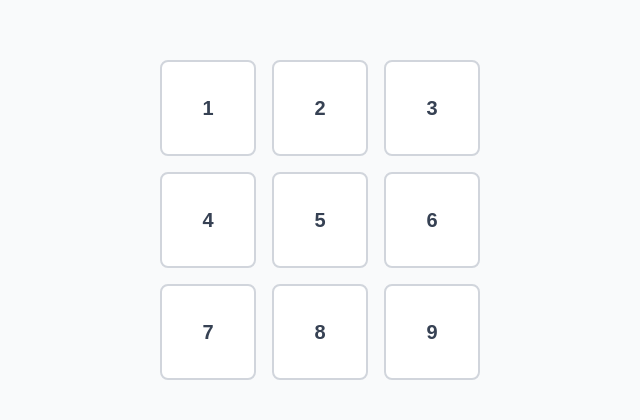
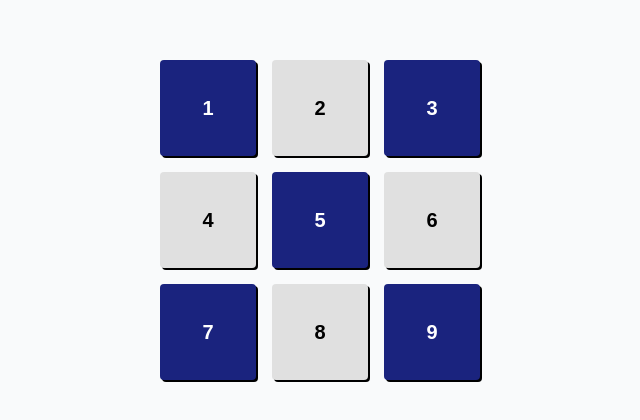
Before and after one commit to Aditya-269/The-Recursive-Grid, a Next.js app: page / in a window 1280 px wide. Shown: the part 180-600 px from the top of the page, without its empty margins (320-960 px from the left). Built offline with nearby package versions, Linux system fonts and the light colour scheme.

Commit message:
Add conditional styling for grid cells with shadows and color rules

```diff
--- a/app/page.js
+++ b/app/page.js
@@ -1,15 +1,47 @@
 export default function Home() {
+  const getCellStyle = (value) => {
+    // Locked: value >= 15
+    if (value >= 15) {
+      return {
+        backgroundColor: '#ff0000',
+        color: '#ffffff'
+      };
+    }
+    // Even numbers
+    if (value % 2 === 0) {
+      return {
+        backgroundColor: '#e0e0e0',
+        color: '#000000'
+      };
+    }
+    // Odd numbers
+    return {
+      backgroundColor: '#1a237e',
+      color: '#ffffff'
+    };
+  };
+
   return (
     <div className="min-h-screen flex items-center justify-center bg-gray-50">
       <div className="grid grid-cols-3 gap-4 p-4">
-        {[...Array(9)].map((_, index) => (
-          <div
-            key={index}
-            className="w-24 h-24 bg-white border-2 border-gray-300 rounded-lg flex items-center justify-center text-gray-700 font-semibold text-xl hover:bg-gray-100 transition-colors"
-          >
-            {index + 1}
-          </div>
-        ))}
+        {[...Array(9)].map((_, index) => {
+          const value = index + 1;
+          const cellStyle = getCellStyle(value);
+
+          return (
+            <div
+              key={index}
+              className="w-24 h-24 flex items-center justify-center font-semibold text-xl"
+              style={{
+                ...cellStyle,
+                borderRadius: '4px',
+                boxShadow: '2px 2px 0px black'
+              }}
+            >
+              {value}
+            </div>
+          );
+        })}
       </div>
     </div>
   );
```
